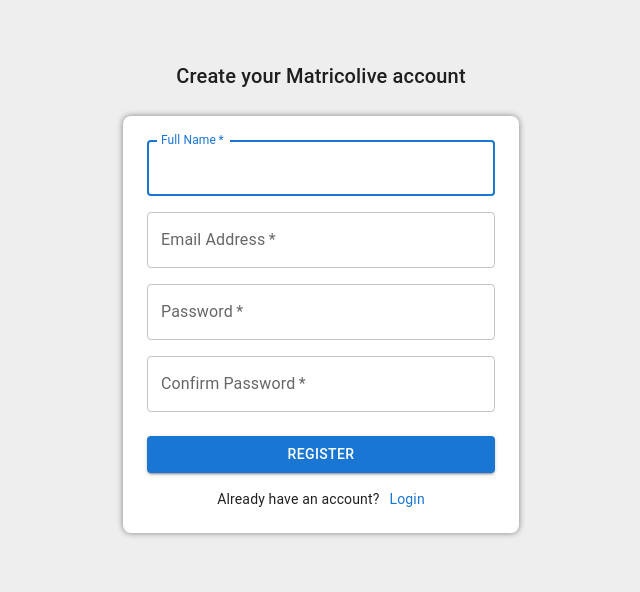
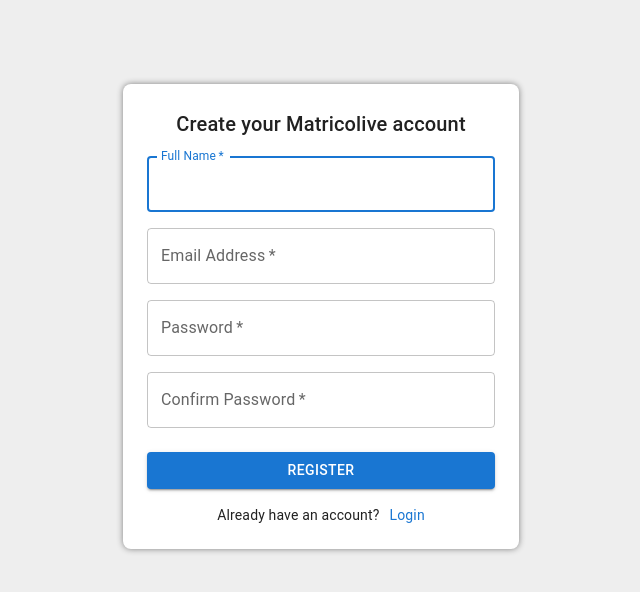
Before and after one commit to Rakibul-Hasan-max/Matricolive, a React (Create React App) app: page /register in a window 1280 px wide. Shown: the top 592 px of the page, without its empty margins (319-959 px from the left). Built offline with nearby package versions, Linux system fonts and the light colour scheme.

Commit message:
login fix

```diff
--- /dev/null
+++ b/src/Pages/Dashboard/Administrator.js
@@ -0,0 +1,12 @@
+import React from 'react';
+import OurTeam from '../Components/OurTeam/OurTeam';
+
+const Administrator = () => {
+    return (
+        <div>
+           <OurTeam />
+        </div>
+    );
+};
+
+export default Administrator;
--- a/src/Pages/Login/Login.js
+++ b/src/Pages/Login/Login.js
@@ -1,11 +1,11 @@
-import Box from '@mui/material/Box';
-import Button from '@mui/material/Button';
-import Container from '@mui/material/Container';
-import CssBaseline from '@mui/material/CssBaseline';
-import Link from '@mui/material/Link';
-import { createTheme, ThemeProvider } from '@mui/material/styles';
-import TextField from '@mui/material/TextField';
-import Typography from '@mui/material/Typography';
+import Box from "@mui/material/Box";
+import Button from "@mui/material/Button";
+import Container from "@mui/material/Container";
+import CssBaseline from "@mui/material/CssBaseline";
+import Link from "@mui/material/Link";
+import { createTheme, ThemeProvider } from "@mui/material/styles";
+import TextField from "@mui/material/TextField";
+import Typography from "@mui/material/Typography";
 
 const theme = createTheme();
 
@@ -14,8 +14,8 @@ export default function Login() {
     event.preventDefault();
     const data = new FormData(event.currentTarget);
     console.log({
-      email: data.get('email'),
-      password: data.get('password'),
+      email: data.get("email"),
+      password: data.get("password"),
     });
   };
 
@@ -25,15 +25,18 @@ export default function Login() {
         <CssBaseline />
         <Box
           sx={{
-            display: 'flex',
-            flexDirection: 'column',
-            alignItems: 'center',
+            alignItems: "center",
+            mt: 1,
+            backgroundColor: "white",
+            p: 3,
+            borderRadius: 2,
+            filter: "drop-shadow(0 0 0.20rem gray)",
           }}
         >
           <Typography component="h1" variant="h6">
             Login
           </Typography>
-          <Box component="form" onSubmit={handleSubmit} noValidate sx={{ mt: 1, backgroundColor: "white", p: 3, borderRadius: 2, filter: "drop-shadow(0 0 0.20rem gray)" }}>
+          <Box component="form" onSubmit={handleSubmit} noValidate>
             <TextField
               margin="normal"
               required
@@ -54,8 +57,8 @@ export default function Login() {
               id="password"
               autoComplete="current-password"
             />
-            <Box style={{textAlign: "left"}}>
-              <Link href="#" variant="body2" style={{textDecoration: "none"}}>
+            <Box style={{ textAlign: "left" }}>
+              <Link href="#" variant="body2" style={{ textDecoration: "none" }}>
                 Forgot password?
               </Link>
             </Box>
@@ -70,7 +73,11 @@ export default function Login() {
             <Box>
               <Typography variant="body2">
                 Don't have an account?
-                <Link href="register" variant="body2" style={{marginLeft: 10, textDecoration: "none"}}>
+                <Link
+                  href="register"
+                  variant="body2"
+                  style={{ marginLeft: 10, textDecoration: "none" }}
+                >
                   Register
                 </Link>
               </Typography>
--- a/src/Pages/Register/Register.js
+++ b/src/Pages/Register/Register.js
@@ -1,12 +1,12 @@
-import Box from '@mui/material/Box';
-import Button from '@mui/material/Button';
-import Container from '@mui/material/Container';
-import CssBaseline from '@mui/material/CssBaseline';
-import Grid from '@mui/material/Grid';
-import Link from '@mui/material/Link';
-import { createTheme, ThemeProvider } from '@mui/material/styles';
-import TextField from '@mui/material/TextField';
-import Typography from '@mui/material/Typography';
+import Box from "@mui/material/Box";
+import Button from "@mui/material/Button";
+import Container from "@mui/material/Container";
+import CssBaseline from "@mui/material/CssBaseline";
+import Grid from "@mui/material/Grid";
+import Link from "@mui/material/Link";
+import { createTheme, ThemeProvider } from "@mui/material/styles";
+import TextField from "@mui/material/TextField";
+import Typography from "@mui/material/Typography";
 
 const theme = createTheme();
 
@@ -15,8 +15,8 @@ export default function Register() {
     event.preventDefault();
     const data = new FormData(event.currentTarget);
     console.log({
-      email: data.get('email'),
-      password: data.get('password'),
+      email: data.get("email"),
+      password: data.get("password"),
     });
   };
 
@@ -26,15 +26,18 @@ export default function Register() {
         <CssBaseline />
         <Box
           sx={{
-            display: 'flex',
-            flexDirection: 'column',
-            alignItems: 'center',
+            alignItems: "center",
+            mt: 3,
+            backgroundColor: "white",
+            p: 3,
+            borderRadius: 2,
+            filter: "drop-shadow(0 0 0.20rem gray)",
           }}
         >
-          <Typography component="h1" variant="h6">
+          <Typography component="h1" variant="h6" sx={{ pb: 2 }}>
             Create your Matricolive account
           </Typography>
-          <Box component="form" noValidate onSubmit={handleSubmit} sx={{ mt: 3, backgroundColor: "white", p: 3, borderRadius: 2, filter: "drop-shadow(0 0 0.20rem gray)" }}>
+          <Box component="form" noValidate onSubmit={handleSubmit}>
             <Grid container spacing={2}>
               <Grid item xs={12}>
                 <TextField
@@ -91,7 +94,11 @@ export default function Register() {
             <Box>
               <Typography variant="body2">
                 Already have an account?
-                <Link href="login" variant="body2" style={{marginLeft: 10, textDecoration: "none"}}>
+                <Link
+                  href="login"
+                  variant="body2"
+                  style={{ marginLeft: 10, textDecoration: "none" }}
+                >
                   Login
                 </Link>
               </Typography>
```
Also changed, not shown: src/Routes/Routes.js (+12 -1 lines), src/images/login.svg (added), src/images/sign.svg (added).
